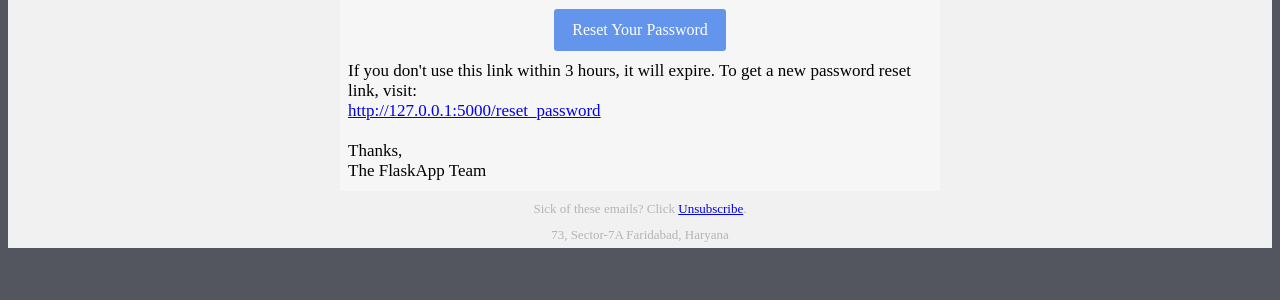
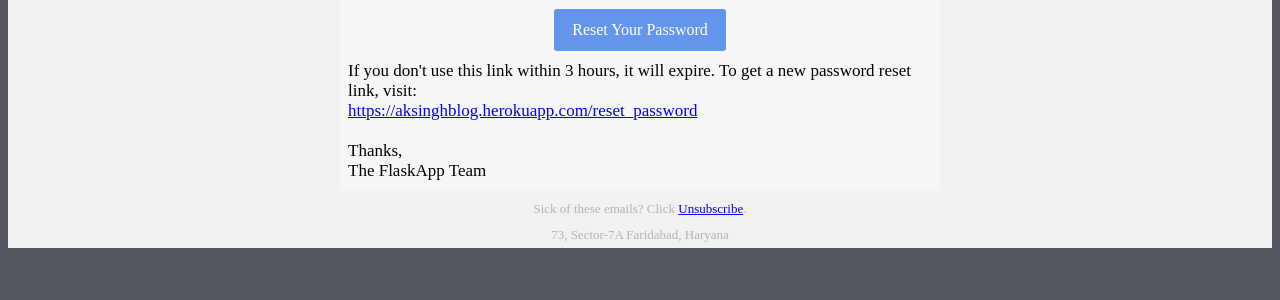
Before and after one commit to shakya-aksingh/AdityendraFlaskBlog, a Flask app: template flaskblog/templates/email_template.html in a window 1280 px wide. Shown: the part 208-508 px from the top of the page. Run offline with Flask 2, Linux system fonts and the light colour scheme; the template is opened without the code that fills it, so the values that code supplies are empty.

Commit message:
email template link change

```diff
--- a/flaskblog/templates/email_template.html
+++ b/flaskblog/templates/email_template.html
@@ -86,7 +86,7 @@
           <tr>
             <td style="padding: 10px 8px; font-size: 17px">If you don't use this link within 3 hours, it will expire. To
               get a new password reset link, visit: <br> <a
-                href="http://127.0.0.1:5000/reset_password">http://127.0.0.1:5000/reset_password</a></td>
+                href="https://aksinghblog.herokuapp.com/reset_password">https://aksinghblog.herokuapp.com/reset_password</a></td>
           </tr>
           <tr>
             <td style="padding: 10px 8px; font-size: 17px"><span>Thanks,</span><br>The FlaskApp Team</td>
```
